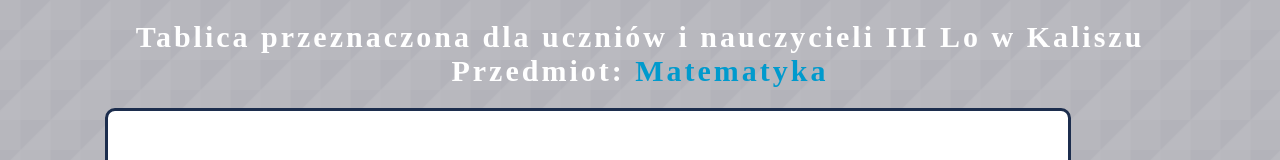
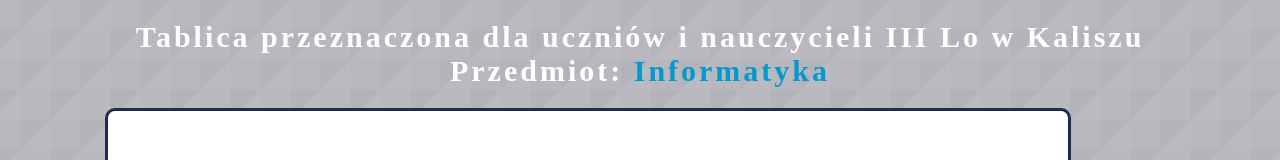
Before and after one commit to Wiciu02/informatyka, a website: page Apliccation-main/public/index.html in a window 1280 px wide. Shown: the top 160 px of the page. Drawn offline with nearby package versions, Linux system fonts and the light colour scheme; no server answers; a web font is replaced by a local one.

Commit message:
Update index.html

```diff
--- a/Apliccation-main/public/index.html
+++ b/Apliccation-main/public/index.html
@@ -18,7 +18,7 @@
   </head>
   <body>
     <header>
-      <h1>Tablica przeznaczona dla uczniów i nauczycieli III Lo w Kaliszu <br/> Przedmiot: <strong style="color:#009acd;">Matematyka</strong></h1>
+      <h1>Tablica przeznaczona dla uczniów i nauczycieli III Lo w Kaliszu <br/> Przedmiot: <strong style="color:#009acd;">Informatyka</strong></h1>
     </header>
     <div id="wrapper" >
       <canvas id="canvas" width="1500" height="10000">  </canvas>
```
